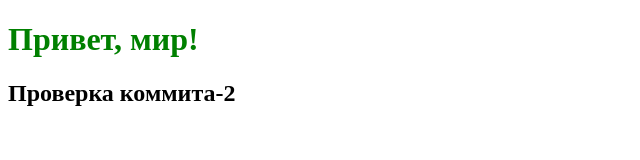
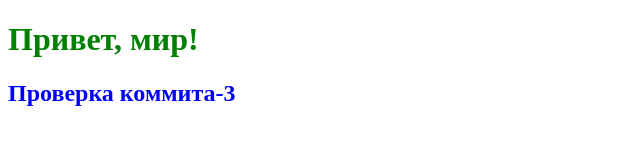
Before and after one commit to Smeaz/first-project, a plain HTML site: page index.html in a window 1280 px wide. Shown: the whole page, without its empty margins (0-640 px from the left). Drawn offline with Linux system fonts and the light colour scheme.

Commit message:
Ещё одна проверочка

```diff
--- a/index.html
+++ b/index.html
@@ -8,6 +8,6 @@
 </head>
 <body>
     <h1>Привет, мир!</h1>
-    <h2>Проверка коммита-2</h2>
+    <h2>Проверка коммита-3</h2>
 </body>
 </html>
--- a/style.css
+++ b/style.css
@@ -1,3 +1,7 @@
 h1 {
     color: green;
 }
+
+h2 {
+    color: blue;
+}
```
